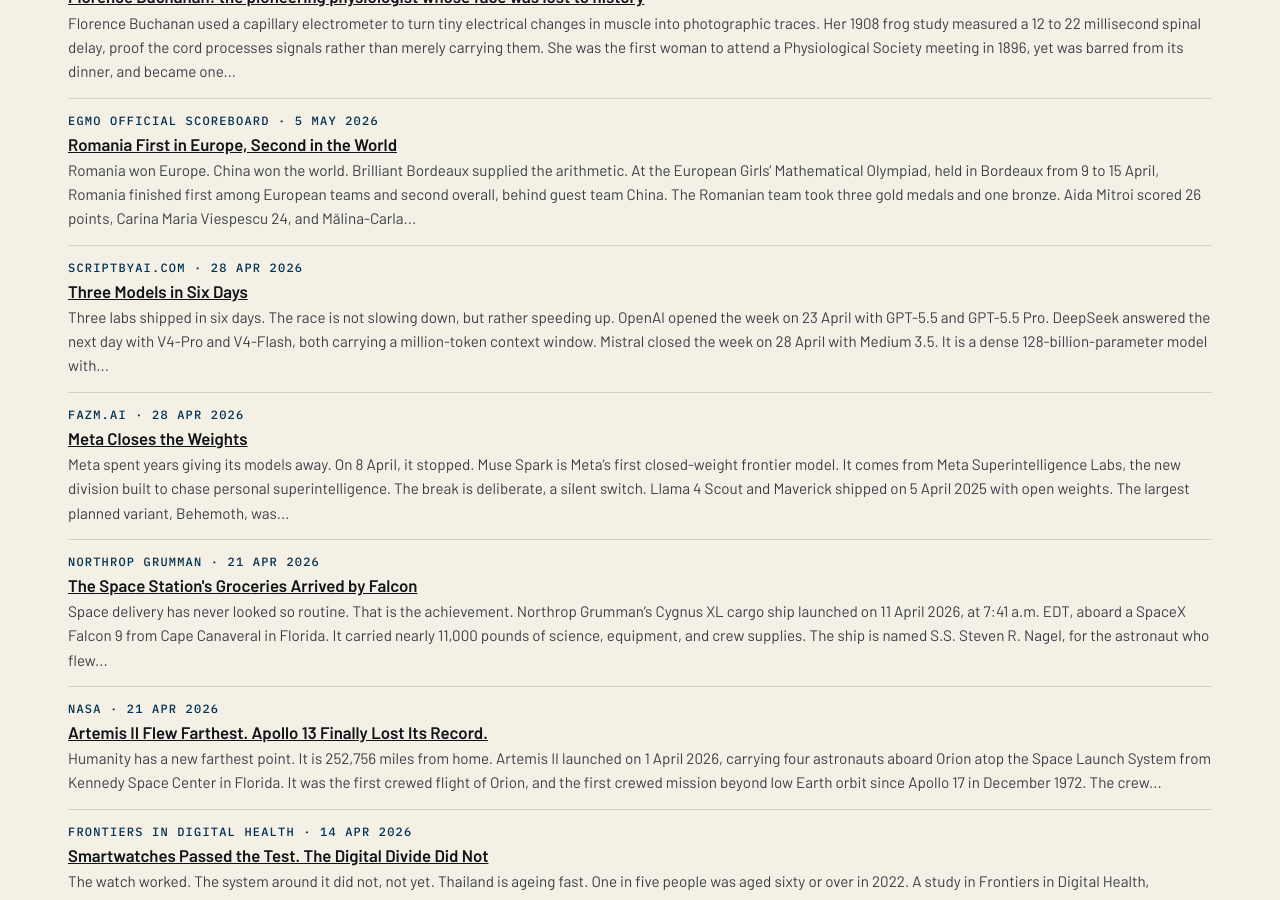
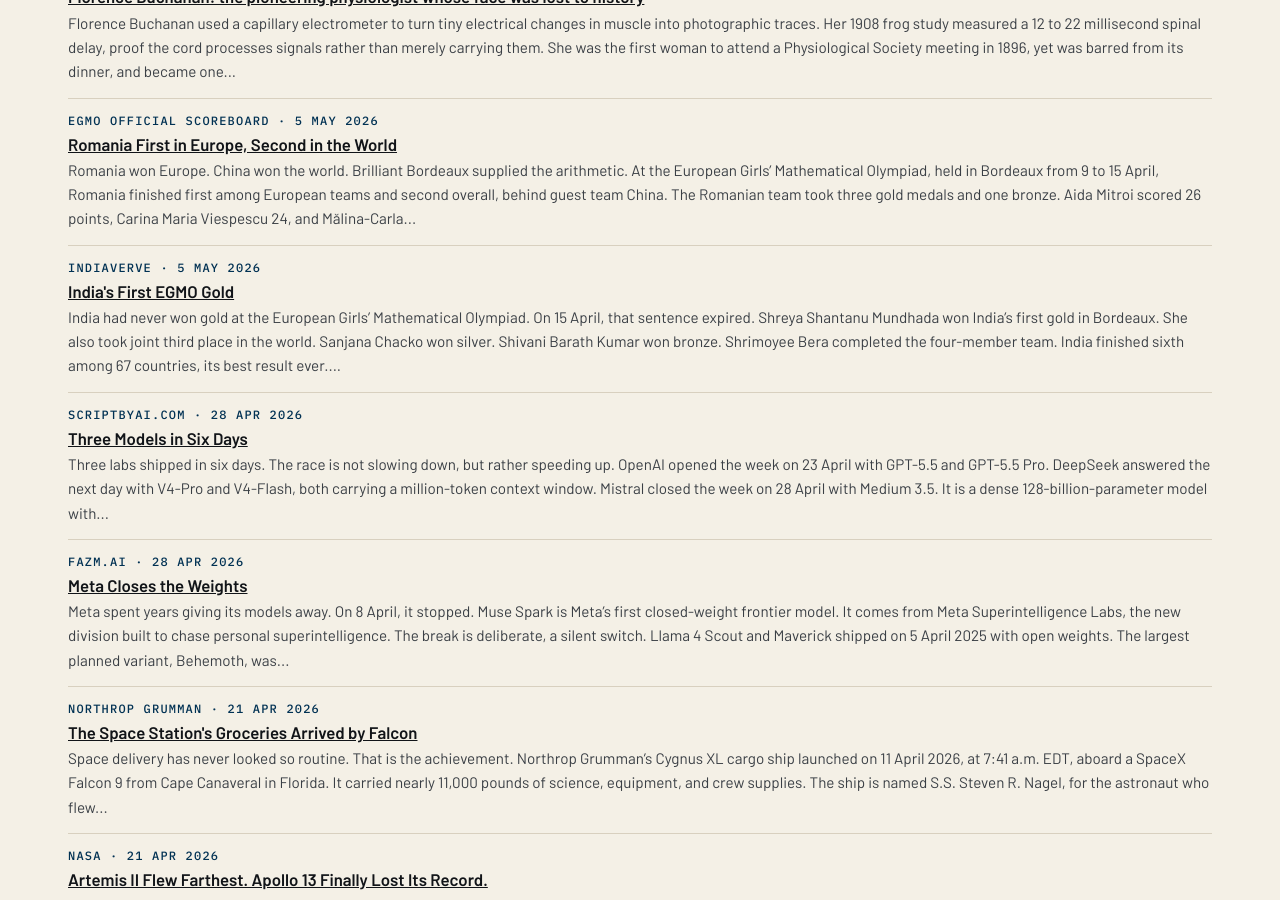
Before and after one commit to katz-news/katz.news, a Jekyll site: the page built from briefs/index.html, in a window 1280 px wide and 900 px high, scrolled down 14696 px. Built offline with Jekyll 4.4.1, drawn with Linux system fonts in a browser that asks for light colours.

Commit message:
Publish 2026-11-06

```diff
--- a/_data/build.yml
+++ b/_data/build.yml
@@ -1 +1 @@
-published_at: 2026-11-06T19:29:28Z
+published_at: 2026-11-06T19:30:22Z
--- /dev/null
+++ b/_posts/briefs/2026-11-06-indias-first-egmo-gold.md
@@ -0,0 +1,19 @@
+---
+published: true
+title: India's First EGMO Gold
+date: 2026-05-05
+section: education
+source_name: IndiaVerve
+source_url: https://indiaverve.com/nation/india-creates-history-with-first-ever-gold-at-egmo-2026-finishes-6th-globally/
+---
+India had never won gold at the European Girls' Mathematical Olympiad. On 15 April, that sentence expired.
+
+Shreya Shantanu Mundhada won India's first gold in Bordeaux. She also took joint third place in the world.
+
+Sanjana Chacko won silver. Shivani Barath Kumar won bronze. Shrimoyee Bera completed the four-member team.
+
+India finished sixth among 67 countries, its best result ever. Two hundred and sixty contestants took part. India had entered as a guest nation since 2015.
+
+The medals tell a short story. Gold, silver, bronze: one of each, in a single afternoon.
+
+The longer story is patient persistence. Eleven years of guest appearances, then a gold. History, it turns out, is not made in a day, but rather in a decade.
```
